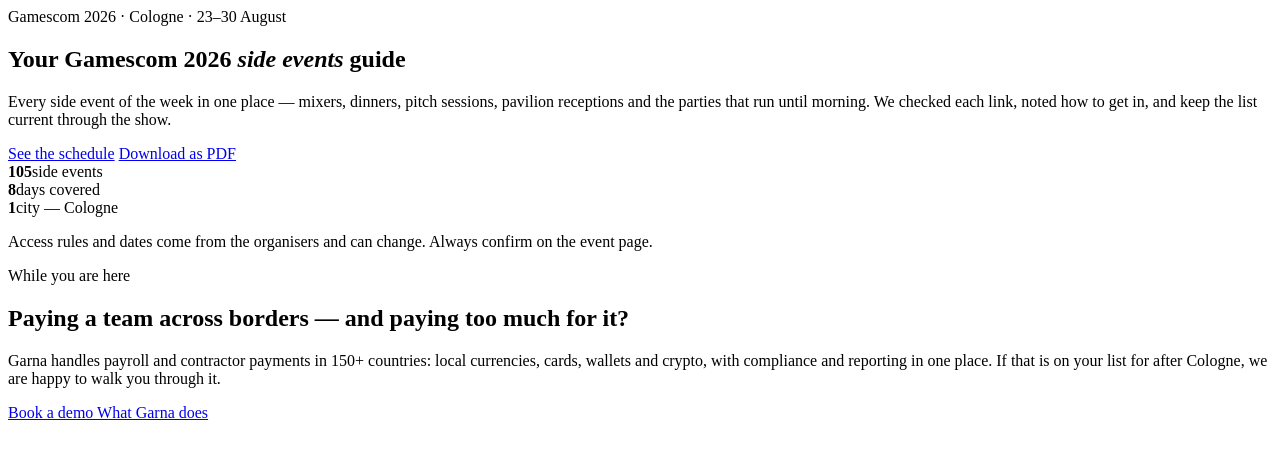
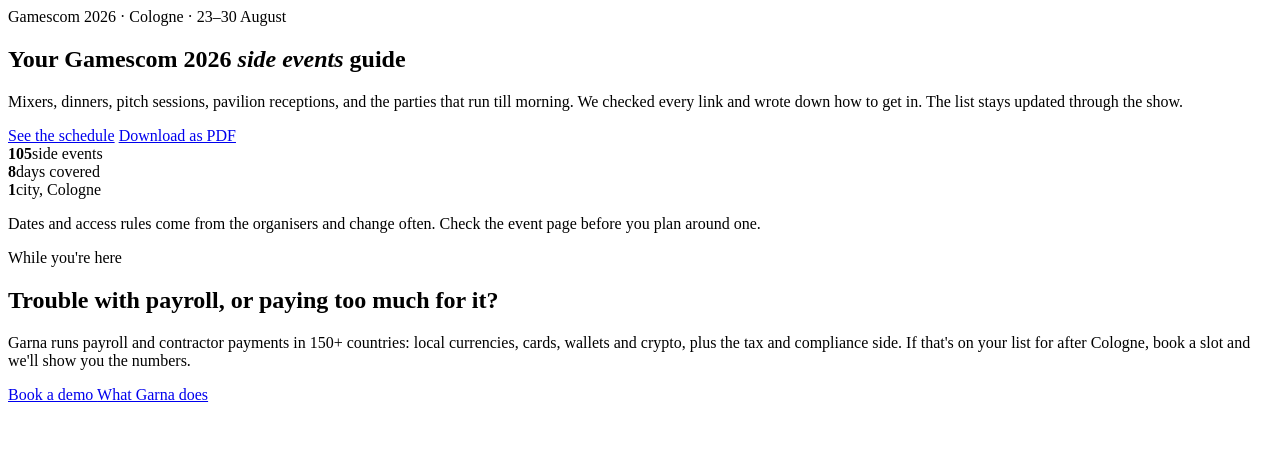
Before and after one commit to ruslanblsh/garna-gamescom2026, a plain HTML site: page section.html in a window 1280 px wide. Drawn offline with Linux system fonts and the light colour scheme.

Commit message:
Clean up page copy, rewrite README for handoff, add PLAN.md

```diff
--- a/section.html
+++ b/section.html
@@ -28,9 +28,9 @@
       <h1 class="reveal">Your Gamescom 2026 <em>side events</em> guide</h1>
 
       <p class="hero-lead reveal">
-        Every side event of the week in one place — mixers, dinners, pitch sessions,
-        pavilion receptions and the parties that run until morning. We checked each
-        link, noted how to get in, and keep the list current through the show.
+        Mixers, dinners, pitch sessions, pavilion receptions, and the parties that run
+        till morning. We checked every link and wrote down how to get in. The list stays
+        updated through the show.
       </p>
 
       <div class="hero-actions reveal">
@@ -43,11 +43,12 @@
       <div class="hero-stats reveal">
         <div class="stat"><strong id="statEvents">105</strong><span>side events</span></div>
         <div class="stat"><strong id="statDays">8</strong><span>days covered</span></div>
-        <div class="stat"><strong>1</strong><span>city — Cologne</span></div>
+        <div class="stat"><strong>1</strong><span>city, Cologne</span></div>
       </div>
 
       <p class="hero-meta reveal">
-        Access rules and dates come from the organisers and can change. Always confirm on the event page.
+        Dates and access rules come from the organisers and change often. Check the event page
+        before you plan around one.
       </p>
     </div>
   </section>
@@ -72,12 +73,12 @@
     <div class="container">
       <div class="offer-card reveal">
         <div>
-          <span class="offer-eyebrow">While you are here</span>
-          <h2>Paying a team across borders — and paying too much for it?</h2>
+          <span class="offer-eyebrow">While you're here</span>
+          <h2>Trouble with payroll, or paying too much for it?</h2>
           <p>
-            Garna handles payroll and contractor payments in 150+ countries: local currencies,
-            cards, wallets and crypto, with compliance and reporting in one place. If that
-            is on your list for after Cologne, we are happy to walk you through it.
+            Garna runs payroll and contractor payments in 150+ countries: local currencies,
+            cards, wallets and crypto, plus the tax and compliance side. If that's on your
+            list for after Cologne, book a slot and we'll show you the numbers.
           </p>
         </div>
         <div class="offer-actions">
```
Also changed, not shown: index.html (+13 -12 lines), script.js (+7 -7 lines), 2 other files.
